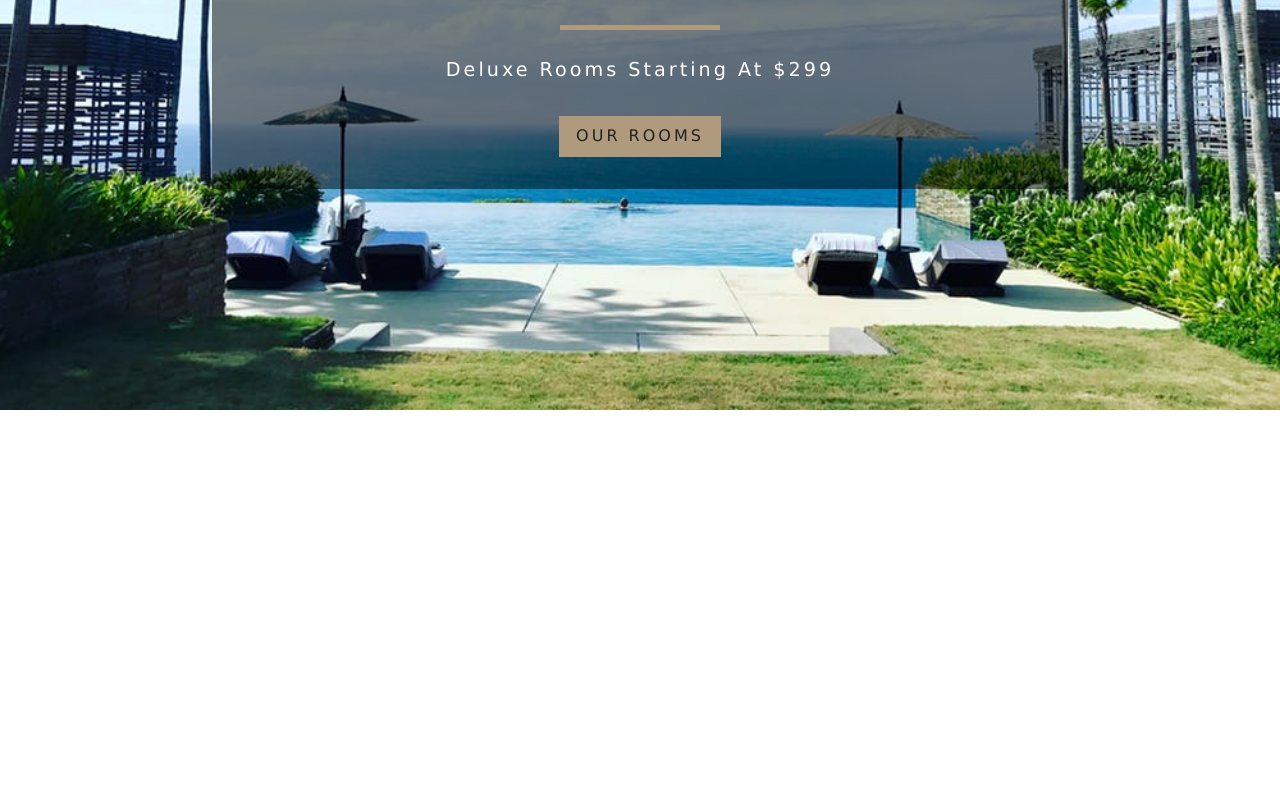
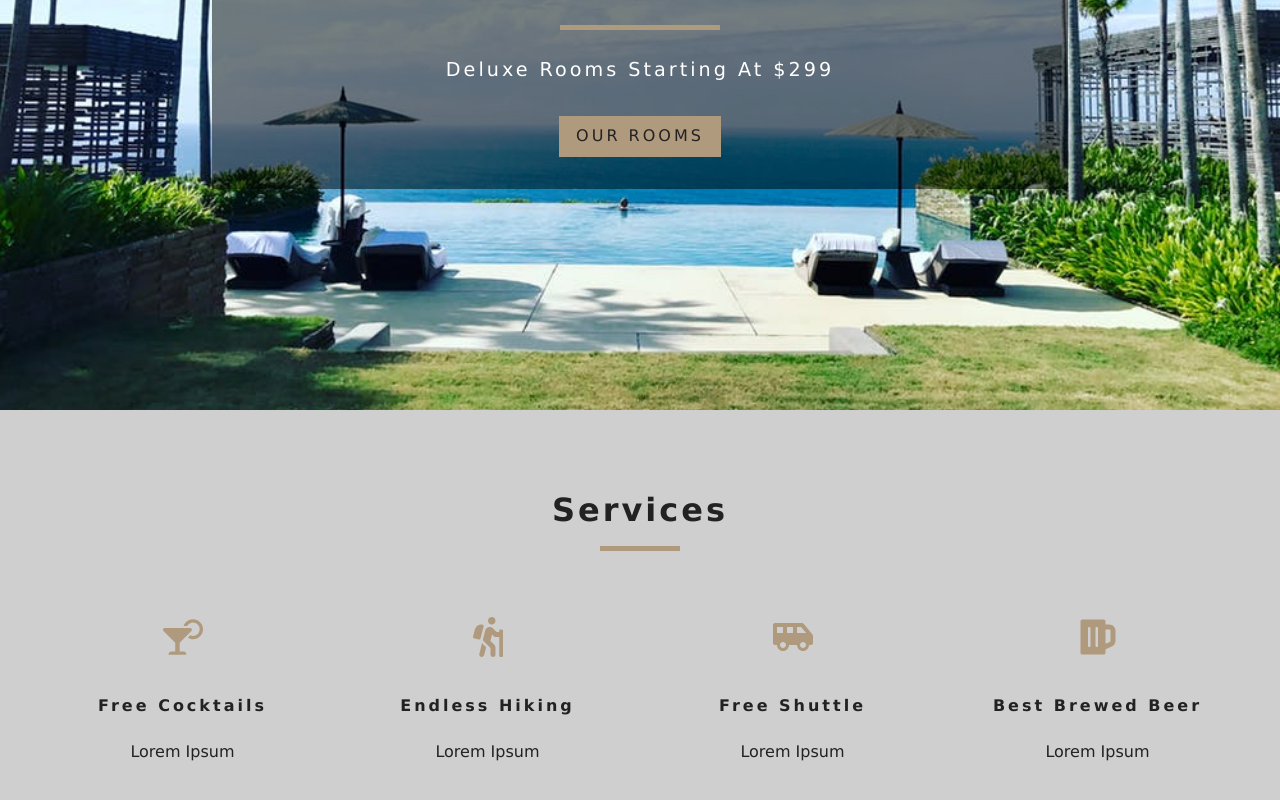
Before and after one commit to galfarotolon/Beach-Resort, a React (Create React App) app: page / in a window 1280 px wide. Shown: the part 462-1262 px from the top of the page. Before the commit the page ends 872 px from the top, so only its background shows below. Built offline with nearby package versions, Linux system fonts and the light colour scheme; the HTML template or start-up script is replaced by a standard one.

Commit message:
added Services and Title components, render Fa icons and some lorem ipsum

```diff
--- a/src/App.css
+++ b/src/App.css
@@ -252,6 +252,7 @@
 }
 .services h6 {
   letter-spacing: var(--mainSpacing);
+  text-transform: capitalize;
 }
 .services p {
   width: 80%;
--- a/src/components/Home.js
+++ b/src/components/Home.js
@@ -2,10 +2,11 @@
 import Hero from '../components/Hero'
 import Banner from '../components/Banner'
 import { Link } from 'react-router-dom'
+import Services from '../components/Services'
 
 function Home() {
     return (
-        <div>
+        <>
 
             <Hero >
 
@@ -19,7 +20,10 @@
                 </Banner>
             </Hero>
 
-        </div>
+
+            <Services />
+
+        </>
     )
 }
 
--- /dev/null
+++ b/src/components/Services.js
@@ -0,0 +1,51 @@
+import React, { Component } from 'react'
+import Title from './Title'
+import { FaCocktail, FaHiking, FaShuttleVan, FaBeer } from 'react-icons/fa'
+
+export default class Services extends Component {
+
+    state = {
+        services: [
+            {
+                icon: <FaCocktail />,
+                title: 'free cocktails',
+                info: 'Lorem Ipsum'
+            },
+            {
+                icon: <FaHiking />,
+                title: 'Endless Hiking',
+                info: 'Lorem Ipsum'
+            },
+            {
+                icon: <FaShuttleVan />,
+                title: 'Free Shuttle',
+                info: 'Lorem Ipsum'
+            },
+            {
+                icon: <FaBeer />,
+                title: 'Best Brewed Beer',
+                info: 'Lorem Ipsum'
+            },
+        ]
+    }
+
+    render() {
+        return (
+            <section className='services'>
+                <Title title='services' />
+                <div class="services-center">
+                    {this.state.services.map((item, index) => {
+                        return <article key={index} className='service'>
+
+                            <span>{item.icon}</span>
+                            <h6>{item.title}</h6>
+                            <p>{item.info}</p>
+                        </article>
+                    })
+                    }
+                </div>
+
+            </section>
+        )
+    }
+}
--- /dev/null
+++ b/src/components/Title.js
@@ -0,0 +1,13 @@
+import React from 'react'
+
+function Title({ title }) {
+    return (
+        <div className='section-title'>
+            <h4>{title}</h4>
+            <div></div>
+
+        </div>
+    )
+}
+
+export default Title
```
